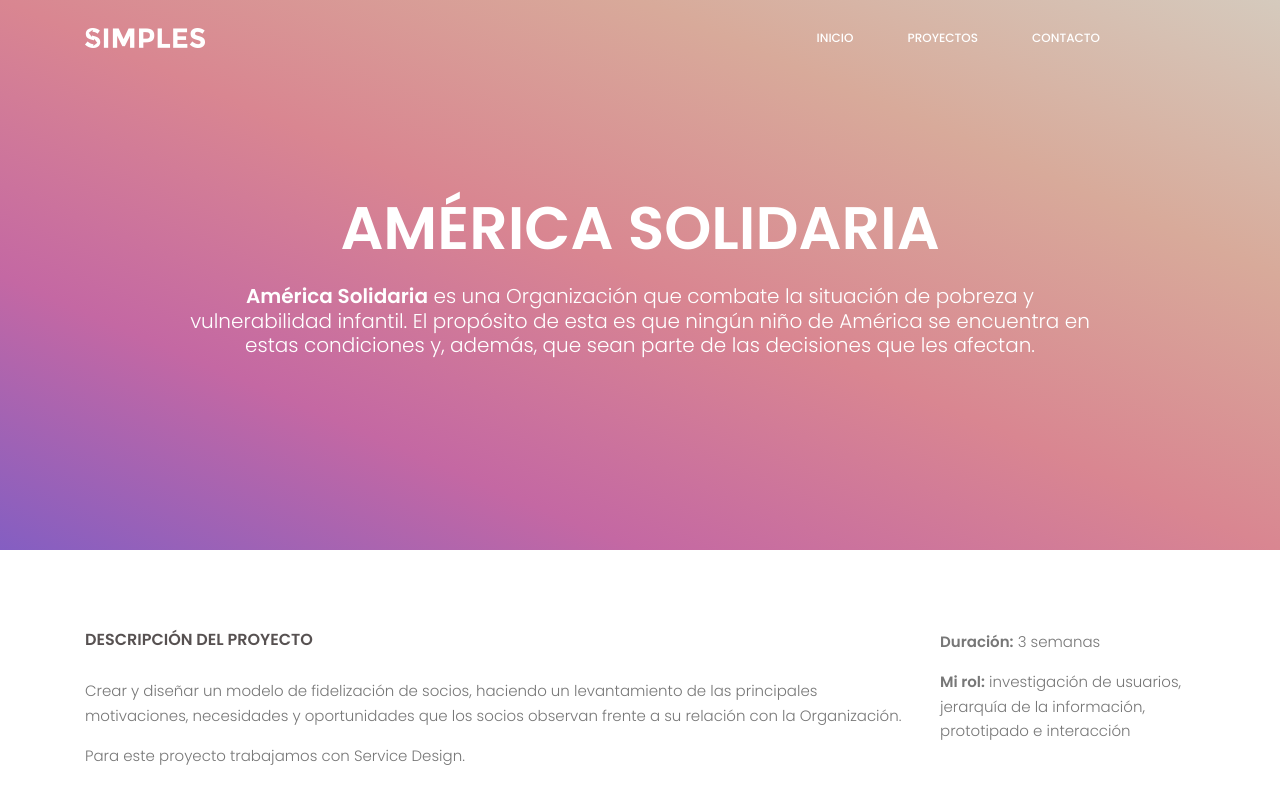
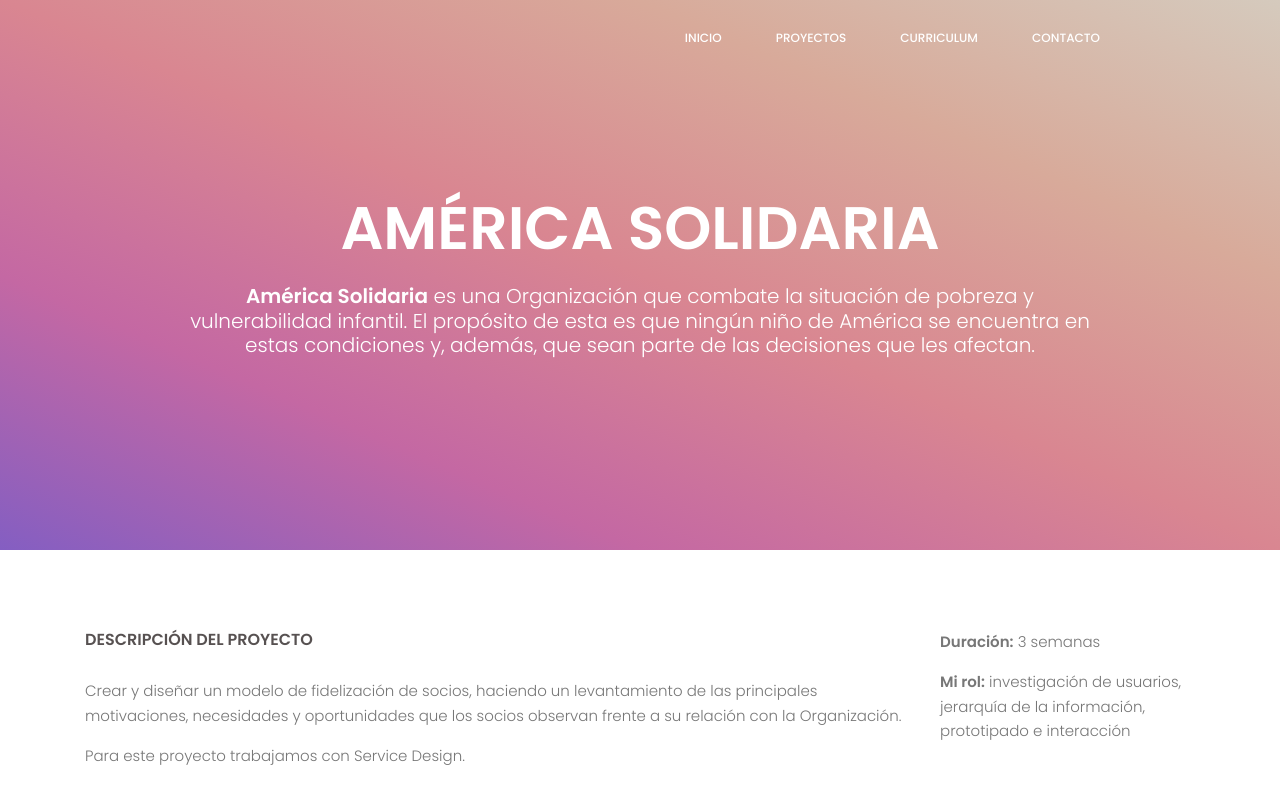
Before and after one commit to CatalinaCepedaLlanos/Portafolio, a website: page america.html in a window 1280 px wide. Shown: the top 800 px of the page. Drawn offline with nearby package versions, Linux system fonts and the light colour scheme; some packages are replaced by stand-ins of ours; a script that the page names is missing; files whose address does not match are found by name.

Commit message:
fix menu header

```diff
--- a/america.html
+++ b/america.html
@@ -36,13 +36,12 @@
         <div class="container">
           <div class="header-wrap">
             <div class="header-top d-flex justify-content-between align-items-center">
-            <div class="logo">
-              <a href="index.html"><img src="img/logo.png" alt=""></a>
-            </div>
+              <div class="logo"></div>
               <div class="main-menubar d-flex align-items-center">
                 <nav class="d-none d-sm-block">
                   <a href="index.html">Inicio</a>
                   <a href="proyectos.html">Proyectos</a>
+                  <a href="img/Catalina_Cepeda_Llanos_VisualCV_Resume.pdf" target="_blank">Curriculum</a>
                   <a href="#footer">Contacto</a>
                 </nav>
               </div>
@@ -55,13 +54,12 @@
         <div class="container">
           <div class="header-wrap">
             <div class="header-top d-flex justify-content-between align-items-center">
-            <div class="logo">
-              <a href="index.html"><img src="img/logo.png" alt=""></a>
-            </div>
+              <div class="logo"></div>
               <div class="main-menubar d-flex align-items-center">
                 <nav class="hide">
                   <a href="index.html">Inicio</a>
                   <a href="proyectos.html">Proyectos</a>
+                  <a href="img/Catalina_Cepeda_Llanos_VisualCV_Resume.pdf" target="_blank">CV</a>
                   <a href="#footer">Contacto</a>
                 </nav>
                 <div class="menu-bar"><span class="lnr lnr-menu"></span></div>
```
Also changed, not shown: copadas.html (+4 -6 lines), oktoshop.html (+4 -6 lines), proyectos.html (+4 -6 lines). Lines whose indentation alone changed are shown as unchanged.
